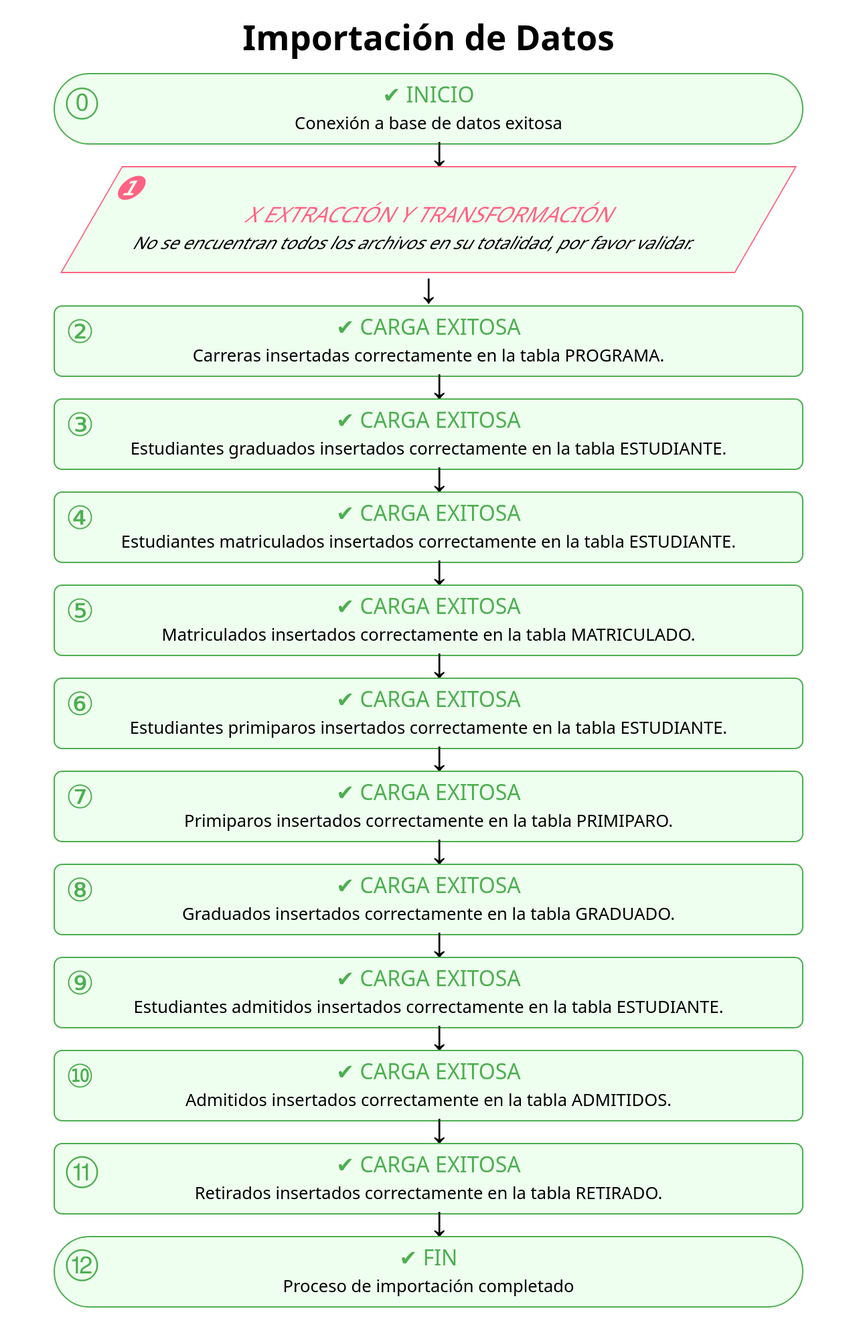
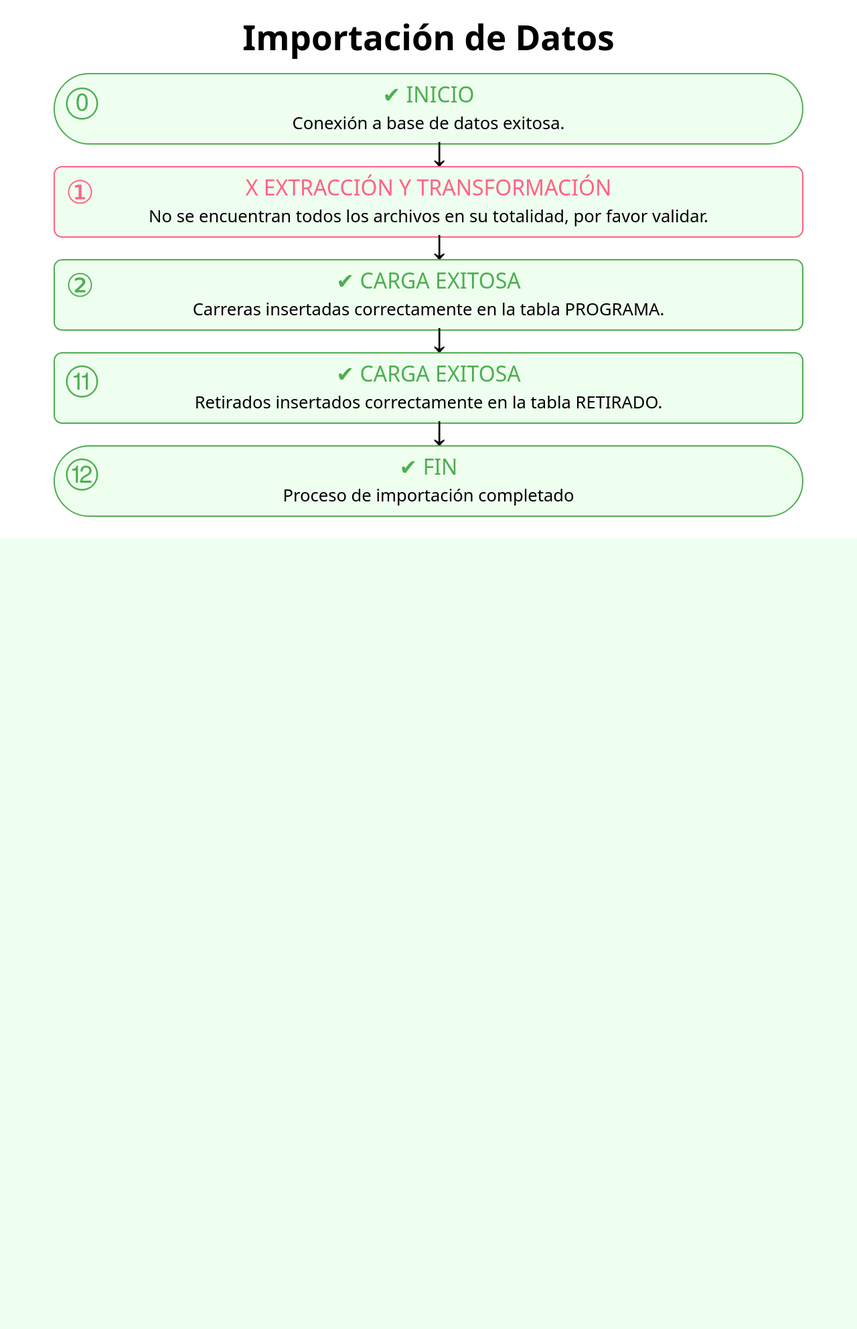
Before and after one commit to angiee13071/ProyectoPhp, a PHP site: page /ProyectoPhp/Insert/Ejecutar_ETL.php in a window 1280 px wide. Shown: the part 120-2105 px from the top of the page at 67% size. After the commit the page ends 924 px from the top, so only its background shows below. Run offline with PHP 8.4, Linux system fonts and the light colour scheme; data that the repository does not hold is empty.

Commit message:
Modificación diseño ETL

```diff
--- a/Insert/CalcularTotal.php
+++ b/Insert/CalcularTotal.php
@@ -34,8 +34,11 @@ $conn = $dbConnection->getDBConnection();
    </div>
    </div>';
 
+echo '<div style="background-color: #efffef; color: black; padding: 10px; text-align: center;border-radius: 50rem;
+        border: 2px solid #4CAF50; width: 70rem; position: relative;margin-bottom: 2rem;">
+        <span style="font-size: 2rem;color:#4CAF50">✔ FIN</span><br>
+        Proceso de importación completado
+        <div style="position: absolute; top: 1rem; left: 1rem; font-size: 3rem;color:#4CAF50">⑫</div>';
 // Cerrar la sentencia y la conexión
 $stmt->close();
 $conn->close();
-
-    ?>
--- a/Insert/Ejecutar_ETL.php
+++ b/Insert/Ejecutar_ETL.php
@@ -42,54 +42,38 @@
         </div>
 
         <?php
-        // error_reporting(E_ALL);
-        // ini_set('display_errors', 1);
-
-// paso 0 :Validar si existe BD
-
-
-
 
 // Tomar el archivo de egresados para subir los programas academicos y periodos:
 require 'Insert_EgresadoCSV_Programa_Periodo.php';
 
  //Tomar el archivo egresado para subirlo a la tabla estudiantes:
-require 'Insert_EgresadoCSV_Estudiante.php';
+//require 'Insert_EgresadoCSV_Estudiante.php';
 
 //Tomar el archivo de matriculados actualmente para subirlos a la tabla estudiante:
-require 'Insert_MatriculadosCSV_Estudiante.php';
+//require 'Insert_MatriculadosCSV_Estudiante.php';
 
 // Tomar el archivo de matriculados actualmente para subirlos a la tabla matriculados:
-require 'Insert_MatriculadosCSV_Matriculado.php';
+//require 'Insert_MatriculadosCSV_Matriculado.php';
 
 // Tomar el archivo de primiparos y llenar la tabla estudiante
-require 'Insert_PrimiparosCSV_Estudiante.php';
+//require 'Insert_PrimiparosCSV_Estudiante.php';
 
 //Tomar el archivo de primiparos y llenar la tabla primiparo:
-require 'Insert_PrimiparosCSV_Primiparo.php';
+//require 'Insert_PrimiparosCSV_Primiparo.php';
 
 // Llamar y ejecutar el archivo EgresadoGraduadoCSV.php
-require 'Insert_EgresadoCSV_Graduado.php';
+//require 'Insert_EgresadoCSV_Graduado.php';
 
 //Tomar el archivo admitidos para subirlo a la tabla estudiantes:
-require 'Insert_AdmitidosCSV_Estudiante.php';
+//require 'Insert_AdmitidosCSV_Estudiante.php';
 
 //Tomar archivo admitidos y llenar talbla admitido
-require 'Insert_AdmitidosCVS_Admitido.php';
+//require 'Insert_AdmitidosCVS_Admitido.php';
 
 // Llamar y ejecutar procedimiento almacenado para llenar tablas total y retirado
 require 'CalcularTotal.php';
 
-
-echo '<div style="background-color: #efffef; color: black; padding: 10px; text-align: center;border-radius: 50rem;
-        border: 2px solid #4CAF50; width: 70rem; position: relative;margin-bottom: 2rem;">
-        <span style="font-size: 2rem;color:#4CAF50">✔ FIN</span><br>
-        Proceso de importación completado
-        <div style="position: absolute; top: 1rem; left: 1rem; font-size: 3rem;color:#4CAF50">⑫</div>';
 ?>
-        <!-- <h2>Proceso de importación completado</h2> -->
-        <!-- <p>Todos los archivos CSV se han procesado exitosamente.</p>
-        <p>Los datos se han insertado en las respectivas tablas en la base de datos.</p> -->
     </div>
     <script>
     function goBack() {
--- a/Insert/Insert_EgresadoCSV_Programa_Periodo.php
+++ b/Insert/Insert_EgresadoCSV_Programa_Periodo.php
@@ -10,7 +10,7 @@ try {
     echo '<div style="background-color: #efffef; color: black; padding: 10px; text-align: center;border-radius: 50rem;
         border: 2px solid #4CAF50; width: 70rem; position: relative;margin-bottom: 2rem;">
         <span style="font-size: 2rem;color:#4CAF50"> ✔ INICIO</span><br>
-       Conexión a base de datos exitosa
+       Conexión a base de datos exitosa.
         <div style="position: absolute; top: 1rem; left: 1rem; font-size: 3rem;color:#4CAF50">⓪</div>
         <div style="position: absolute;  left: 50%;">
          <span style="font-size: 4rem;">&#8595;</span>
@@ -25,12 +25,13 @@ try {
     border: 2px solid rgba(255, 99, 132, 1); width: 70rem; position: relative;margin-bottom: 2rem;">
     <span style="font-size: 2rem; color: rgba(255, 99, 132, 1)">X INICIO ERROR</span><br>
     ' . $e->getMessage() . '
-    <div style="position: absolute; top: 1rem; left: 1rem; font-size: 3rem;color:rgba(255, 99, 132, 1)">⓿</div>
+    <div style="position: absolute; top: 1rem; left: 1rem; font-size: 3rem;color:rgba(255, 99, 132, 1)">⓪</div>
     <div style="position: absolute;  left: 50%;">
      <span style="font-size: 4rem;">&#8595;</span>
     </div>
     </div>';
 }
+
 // URL del archivo CSV
 $url = "file:///C:/xampp/htdocs/ProyectoPhp/Insert/Lista_de_Egresados_por_Proyecto.csv";
 
@@ -52,16 +53,15 @@ if (file_exists($url1) && file_exists($url2) && file_exists($url3) && file_exist
 
 
     } else{
-        echo' <div style="background-color: #efffef; color: black; padding: 10px; text-align: center;border: 2px solid rgba(255, 99, 132, 1);width: 63rem;
-        height: 10rem; transform: skew(150deg);margin-bottom: 0rem;">
-            <div style="font-size: 3rem; color: rgba(255, 99, 132, 1);text-align: initial;">❶</div>
-            <span style="font-size: 2rem;color:rgba(255, 99, 132, 1)">X EXTRACCIÓN Y TRANSFORMACIÓN</span><br>
-            <div>No se encuentran todos los archivos en su totalidad, por favor validar.</div>
-            <div style="position: absolute;  left: 50%;">
-
-           </div>
-        </div>';
-        echo' <span style="font-size: 4rem;margin-bottom: 0.5rem;">&#8595;</span>';
+        echo '<div style="background-color: #efffef; color: black; padding: 10px; text-align: center;border-radius: 0.8rem;
+    border: 2px solid  rgba(255, 99, 132, 1); width: 70rem; position: relative;margin-bottom: 2rem;">
+    <span style="font-size: 2rem;color: rgba(255, 99, 132, 1)">X EXTRACCIÓN Y TRANSFORMACIÓN</span><br>
+    No se encuentran todos los archivos en su totalidad, por favor validar.
+    <div style="position: absolute; top: 1rem; left: 1rem; font-size: 3rem;color: rgba(255, 99, 132, 1)">①</div>
+    <div style="position: absolute;  left: 50%;">
+     <span style="font-size: 4rem;">&#8595;</span>
+    </div>
+    </div>';
     }
 // Obtener el contenido del archivo en un array
 $file_data = file($url, FILE_IGNORE_NEW_LINES);
```
Lines whose indentation alone changed are shown as unchanged.
